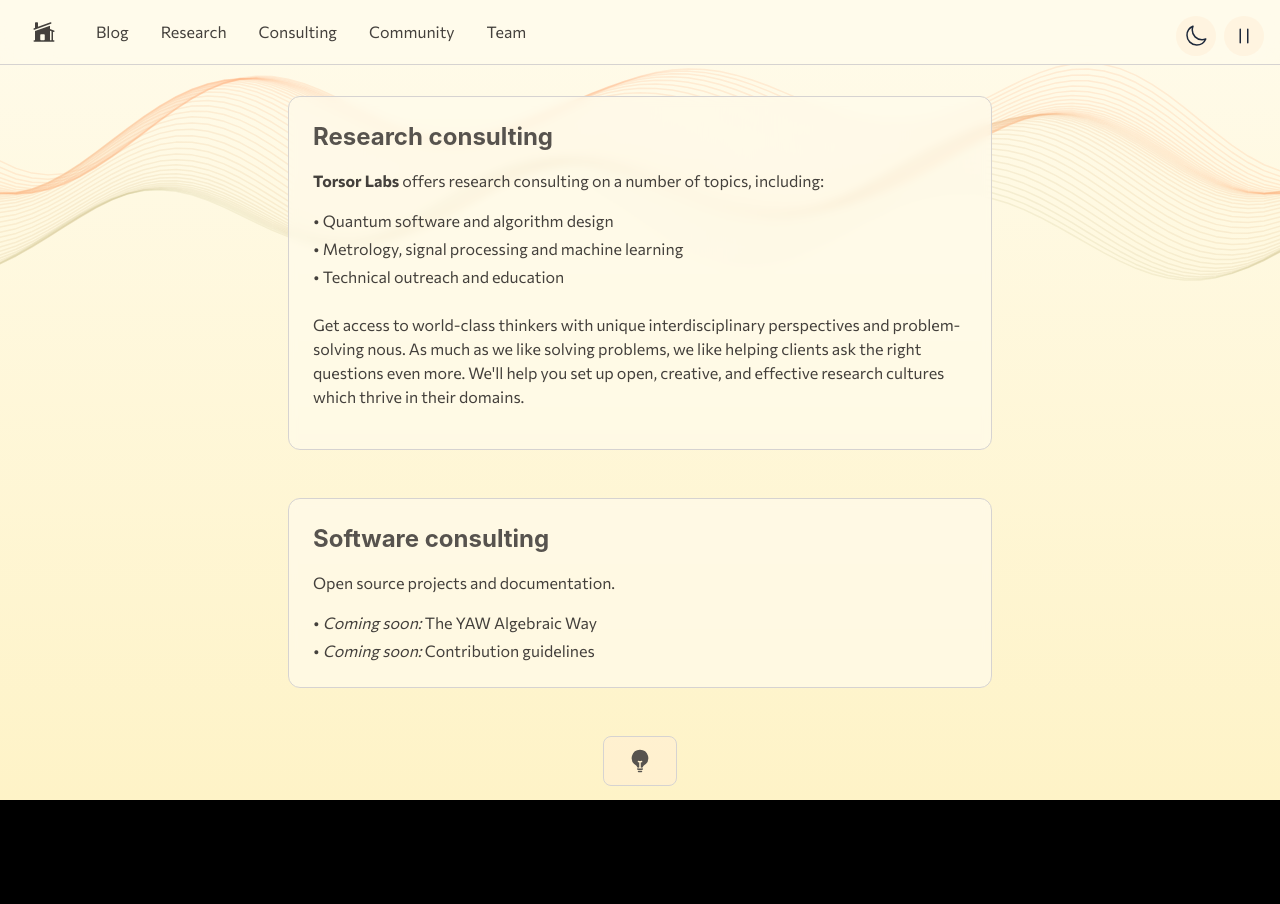
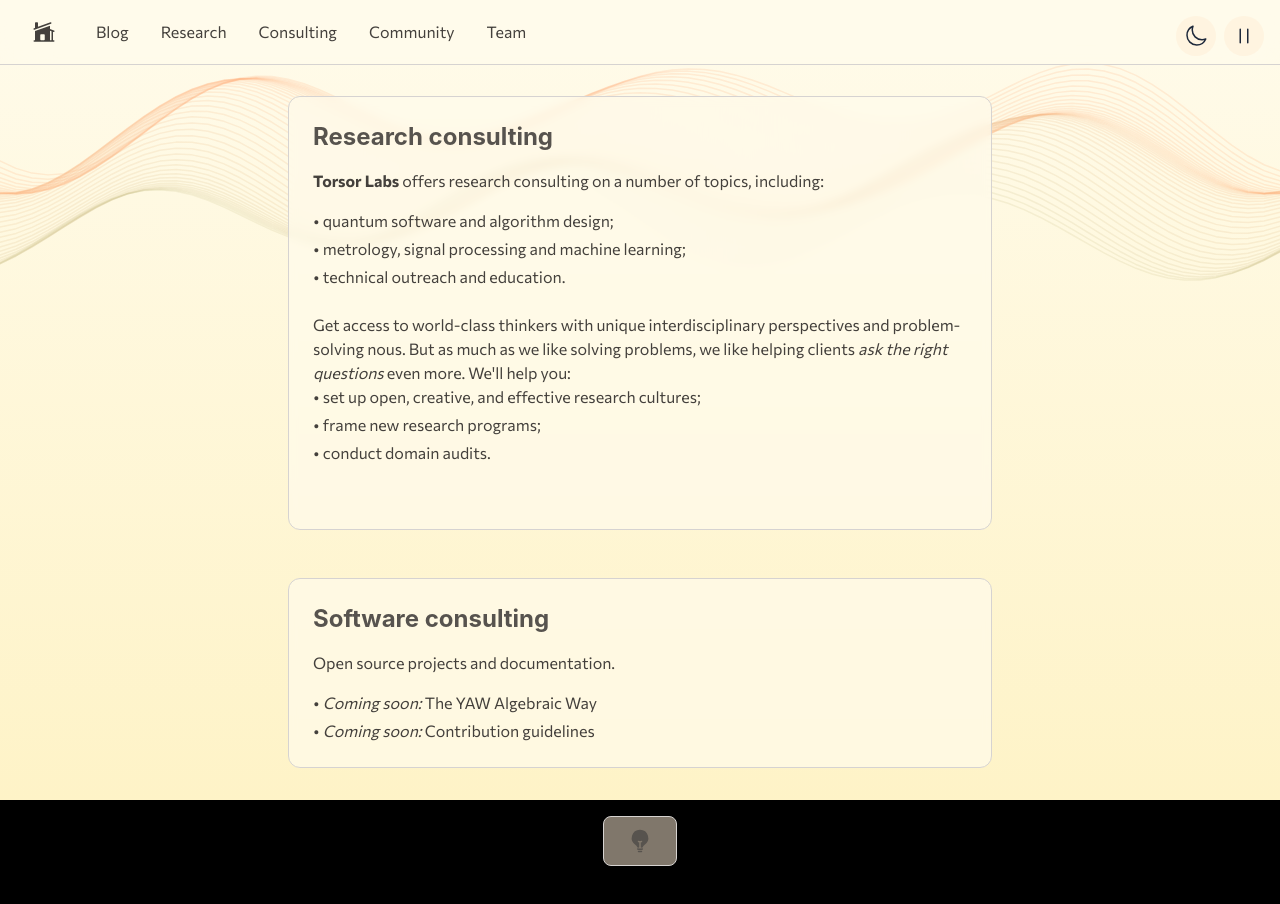
Before and after one commit to torsor-io/torsor-io, a React (Create React App) app: page /#/consulting in a window 1280 px wide. Shown: the top 904 px of the page. Before the commit the page ends 856 px from the top, so only its background shows below. Built offline with nearby package versions, Linux system fonts and the light colour scheme; the HTML template or start-up script is replaced by a standard one.

Commit message:
Update index.js

```diff
--- a/src/components/ConsultingPage/index.js
+++ b/src/components/ConsultingPage/index.js
@@ -63,15 +63,20 @@ const ConsultingPage = ({ isDark, setIsDark, waveState, setWaveState }) => {
           <b>Torsor Labs</b> offers research consulting on a number of topics, including:
                 </p>
                 <ul className="space-y-1">
-          <li>• Quantum software and algorithm design</li>
-          <li>• Metrology, signal processing and machine learning</li>
-	  <li>• Technical outreach and education</li>
+          <li>• quantum software and algorithm design;</li>
+          <li>• metrology, signal processing and machine learning;</li>
+	  <li>• technical outreach and education.</li>
       {/* Add more educational resources as they become available */}
       </ul><br/>
 	  <p className="mb-4">
 	  Get access to world-class thinkers with unique interdisciplinary perspectives and problem-solving nous.
-          As much as we like solving problems, we like helping clients ask the right questions even more. We'll help you
-         set up open, creative, and effective research cultures which thrive in their domains.
+          But as much as we like solving problems, we like helping clients <i>ask the right questions</i> even more. We'll help you:
+       <ul className="space-y-1">
+          <li>• set up open, creative, and effective research cultures;</li>
+          <li>• frame new research programs;</li>
+	  <li>• conduct domain audits.</li>
+      {/* Add more educational resources as they become available */}
+      </ul><br/>
                 </p>
               </div>
             </motion.div>
```
